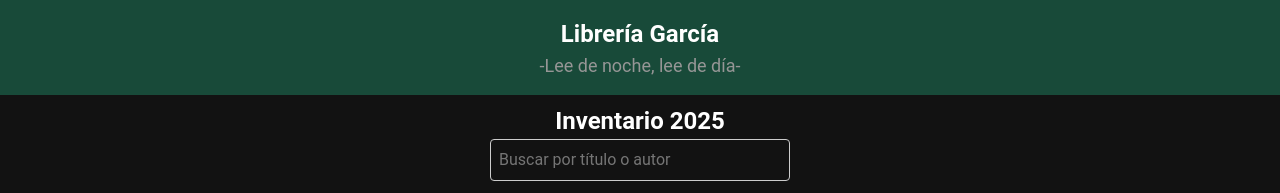
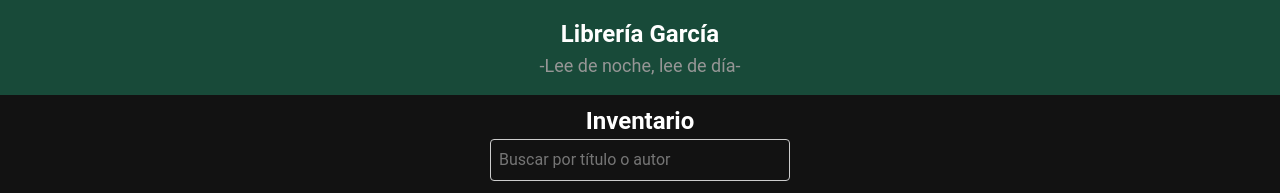
Before and after one commit to siposisp/pep1devsecops, a Vue app in the folder front-devsecops/: page / in a window 1280 px wide. Shown: the top 193 px of the page. Built offline with nearby package versions, Linux system fonts and the light colour scheme; no server answers.

Commit message:
prueba en vivo

```diff
--- a/front-devsecops/src/components/Inventario.vue
+++ b/front-devsecops/src/components/Inventario.vue
@@ -8,7 +8,7 @@
     </div>
 
     <div class="body" align="center">
-      <h2>Inventario 2025</h2>
+      <h2>Inventario</h2>
 
       <!-- Búsqueda -->
       <div class="search-container">
```
